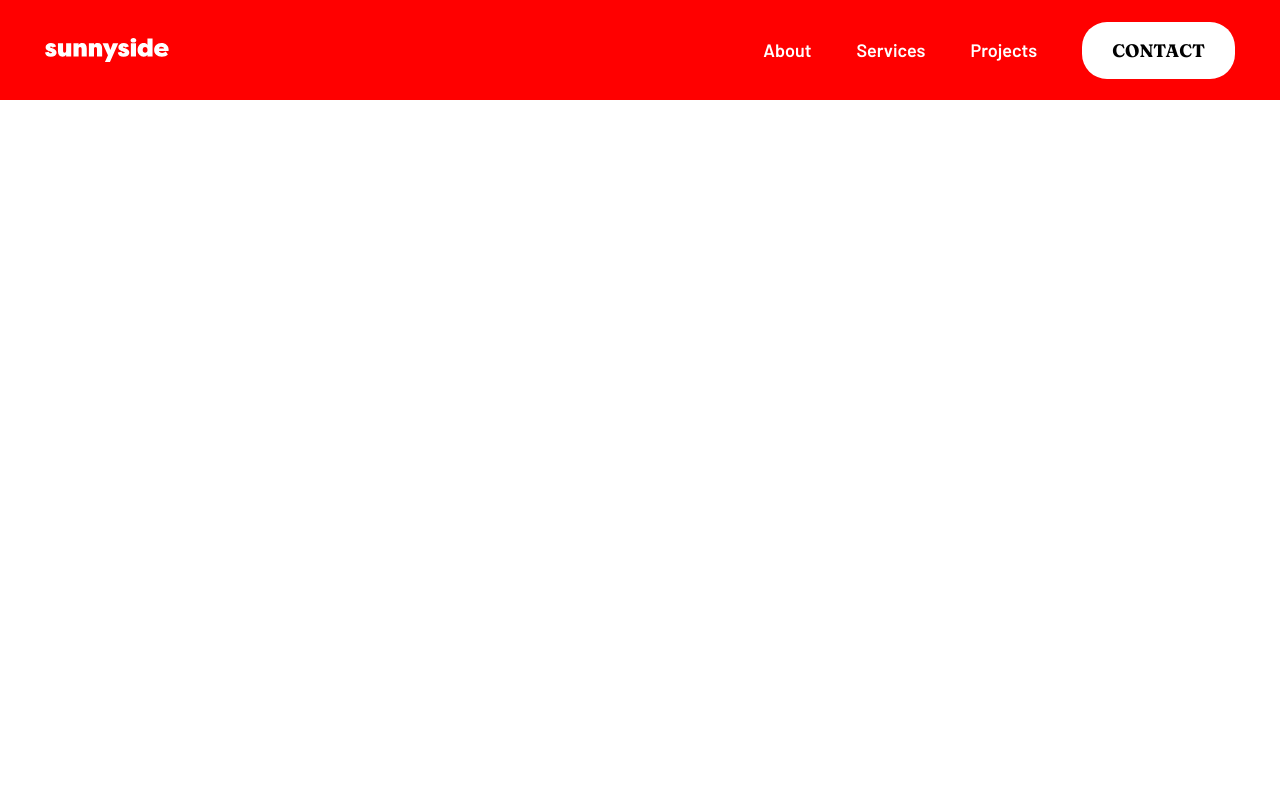
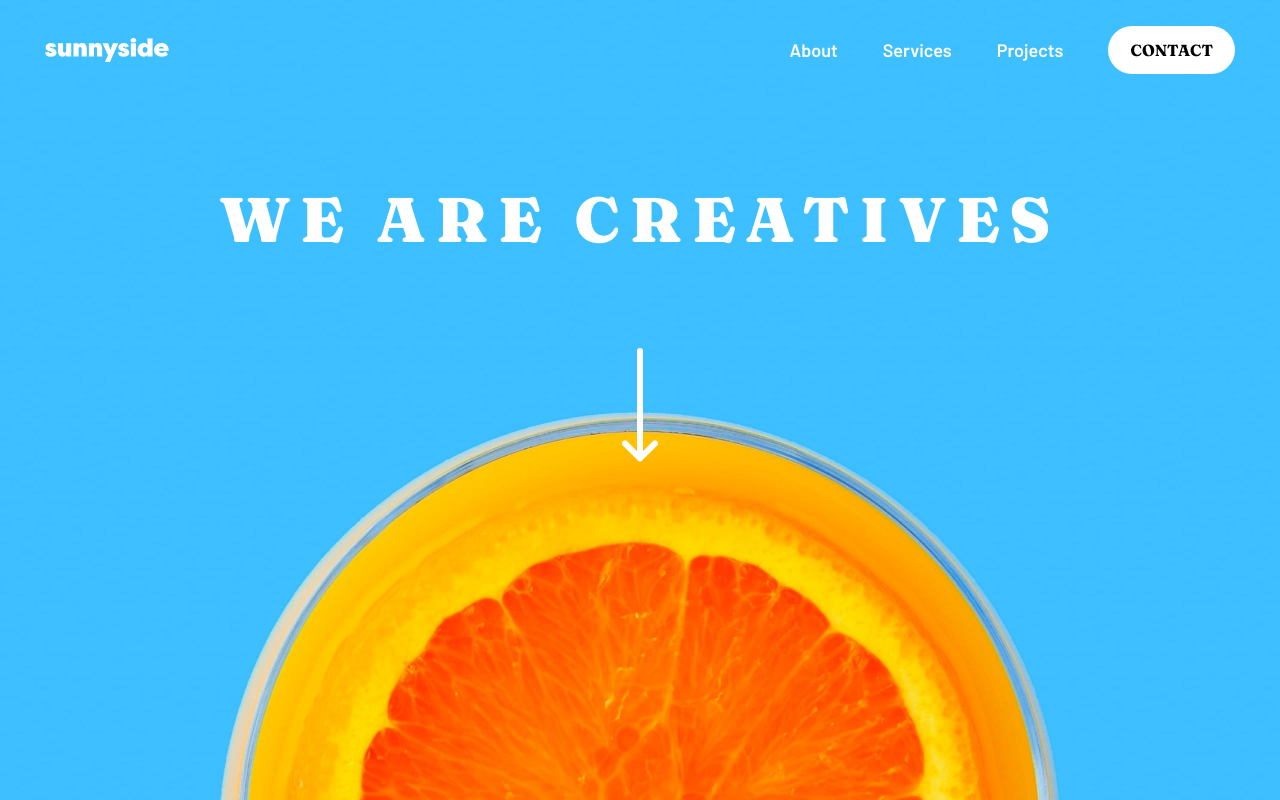
Before and after one commit to jwhong98/Sunnyside-landing-page, a React (Create React App) app: page / in a window 1280 px wide. Built offline with nearby package versions, Linux system fonts and the light colour scheme.

Commit message:
completed hero section

```diff
--- a/src/App.js
+++ b/src/App.js
@@ -1,3 +1,4 @@
+import Hero from "./components/Hero/Hero";
 import Navbar from "./components/Navbar/Navbar";
 
 function App() {
@@ -5,6 +6,7 @@ function App() {
     <div className="App">
       <>
         <Navbar />
+        <Hero />
       </>
     </div>
   );
--- a/src/components/Hero/Hero.js
+++ b/src/components/Hero/Hero.js
@@ -1,11 +1,18 @@
 import React from "react";
+import {
+  HeroContainer,
+  HeroContent,
+  HeroHeading,
+  DownArrow,
+} from "./HeroElements";
+import downArrow from "../../images/icon-arrow-down.svg";
 
 const Hero = () => {
   return (
     <HeroContainer>
       <HeroContent>
         <HeroHeading>WE ARE CREATIVES</HeroHeading>
-        <DownArrow />
+        <DownArrow src={downArrow} alt="down arrow icon" />
       </HeroContent>
     </HeroContainer>
   );
--- a/src/components/Hero/HeroElements.js
+++ b/src/components/Hero/HeroElements.js
@@ -0,0 +1,29 @@
+import styled from "styled-components";
+import desktopBg from "../../images/desktop/image-header.jpg";
+
+export const HeroContainer = styled.section`
+  height: 100vh;
+  background-image: url(${desktopBg});
+  background-repeat: no-repeat;
+  background-position: center;
+  background-size: cover;
+  display: flex;
+  justify-content: center;
+`;
+
+export const HeroContent = styled.div`
+  text-align: center;
+  margin-top: 180px;
+`;
+
+export const HeroHeading = styled.h1`
+  font-size: 3.5rem;
+  font-family: "Fraunces", serif;
+  font-weight: 900;
+  color: #fff;
+  letter-spacing: 10px;
+`;
+
+export const DownArrow = styled.img`
+  margin-top: 90px;
+`;
--- a/src/components/Navbar/NavbarElements.js
+++ b/src/components/Navbar/NavbarElements.js
@@ -1,13 +1,14 @@
 import styled from "styled-components";
 
 export const Nav = styled.nav`
-  background: red;
+  background: transparent;
+  position: absolute;
   height: 100px;
+  width: 100%;
   display: flex;
   justify-content: space-between;
   align-items: center;
   padding: 0 2.5rem;
-  z-index: 10;
 `;
 
 export const Logo = styled.img`
@@ -45,7 +46,8 @@ export const NavLink = styled.a`
 
 export const NavButton = styled.button`
   font-family: "Fraunces", serif;
-  padding: 17px 30px;
+  padding: 14px 22px;
+  font-size: 16px;
   border-radius: 25px;
   border: none;
   outline: none;
```
